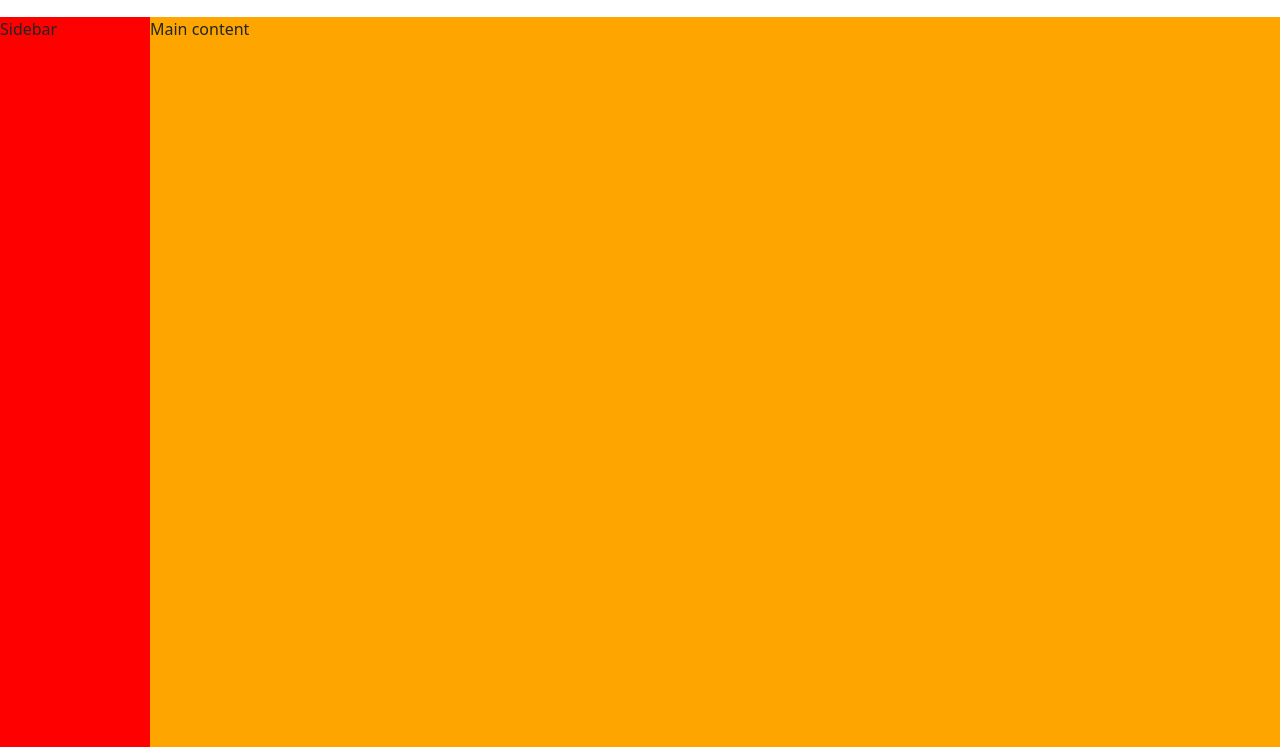
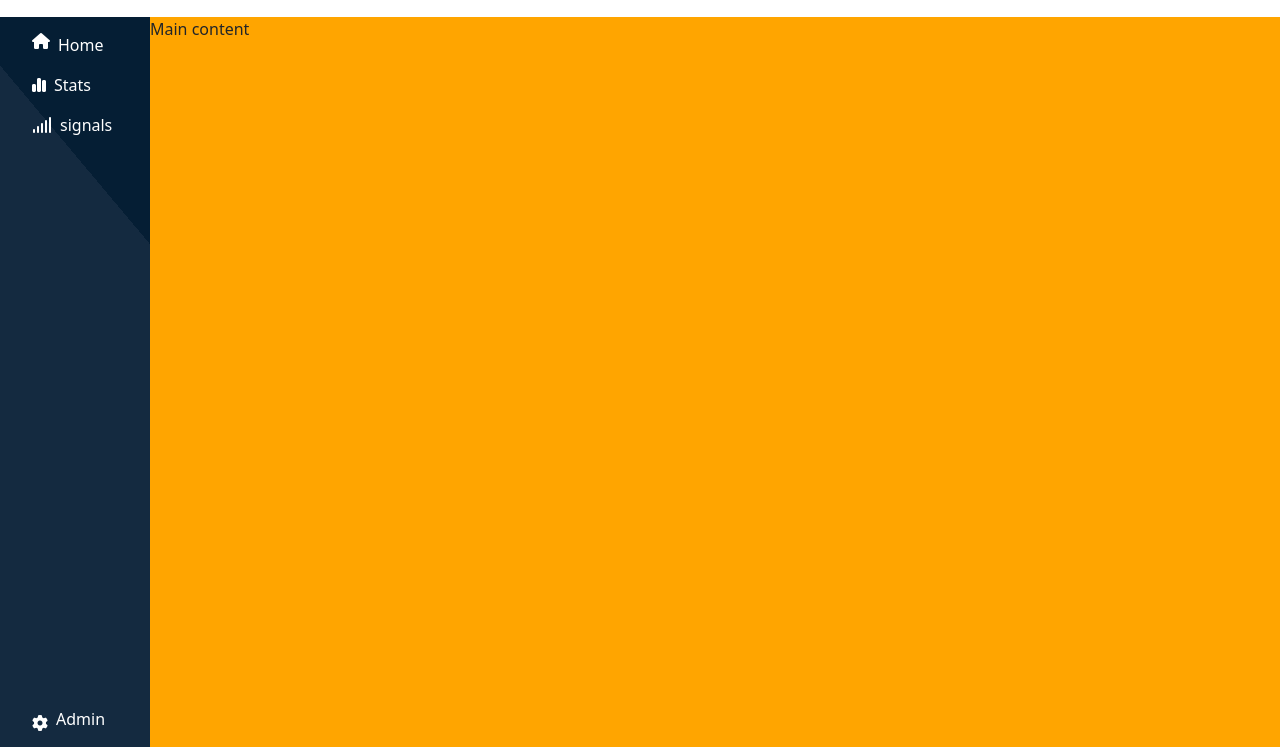
Before and after one commit to MattiaBologna/html-css-bootstrap-dashboard, a plain HTML site: page index.html in a window 1280 px wide. Shown: the part 53-800 px from the top of the page. Drawn offline with nearby package versions, Linux system fonts and the light colour scheme.

Commit message:
Add: sidebar layout basic content responsive

```diff
--- a/css/style.css
+++ b/css/style.css
@@ -1,6 +1,10 @@
 /************************
-    LAYOUT
+    RESET
 ************************/
+
+:root {
+
+}
 
 ul, ol, menu {
     list-style: none;
@@ -8,6 +12,11 @@ ul, ol, menu {
 
 img {
     max-width: 100%;
+}
+
+a {
+    color: currentColor;
+    text-decoration: none;
 }
 
 /************************
@@ -38,7 +47,14 @@ img {
 
 .sidebar {
     width: 70px;
+    background: rgb(20,42,64);
+    background: linear-gradient(50deg, rgba(20,42,64,1) 75%, rgba(5,30,52,1) 75%);
 }
+
+.sidebar_links {
+    height: 100%;
+}
+
 
 
 
@@ -74,9 +90,9 @@ img {
     background-color: blue;
 } */
 
-.debug .sidebar {
+/* .debug .sidebar {
     background-color: red;
-}
+} */
 
 .debug .main_content {
     background-color: orange;
--- a/index.html
+++ b/index.html
@@ -8,8 +8,8 @@
     <title>Bootstrap Dashboard</title>
 
     <script src="https://kit.fontawesome.com/30a5d231e3.js" crossorigin="anonymous"></script>
+    <link href="https://cdn.jsdelivr.net/npm/bootstrap@5.3.3/dist/css/bootstrap.min.css" rel="stylesheet" integrity="sha384-QWTKZyjpPEjISv5WaRU9OFeRpok6YctnYmDr5pNlyT2bRjXh0JMhjY6hW+ALEwIH" crossorigin="anonymous">
     <link rel="stylesheet" href="./css/style.css">
-    <link href="https://cdn.jsdelivr.net/npm/bootstrap@5.3.3/dist/css/bootstrap.min.css" rel="stylesheet" integrity="sha384-QWTKZyjpPEjISv5WaRU9OFeRpok6YctnYmDr5pNlyT2bRjXh0JMhjY6hW+ALEwIH" crossorigin="anonymous">
   </head>
 
   <body class="debug">
@@ -53,7 +53,24 @@
             <!-- SIDEBAR -->
 
             <div class="sidebar">
-                Sidebar
+                <ul class="sidebar_links d-flex flex-column py-3 text-white gap-3">
+                    <li class="sidebar_link d-flex gap-2 text-start">
+                        <i class="fa-solid fa-house"></i>
+                        <a class="d-none d-lg-block" href="#">Home</a>
+                    </li>
+                    <li class="sidebar_link d-flex gap-2 align-items-center">
+                        <i class="fa-solid fa-chart-simple"></i>
+                        <a class="d-none d-lg-block" href="#">Stats</a>
+                    </li>
+                    <li class="sidebar_link d-flex gap-2 align-items-center">
+                        <i class="fa-solid fa-signal"></i>
+                        <a class="d-none d-lg-block" href="#">signals</a>
+                    </li>
+                    <li class="sidebar_link d-flex gap-2 align-items-end flex-grow-1">
+                        <i class="fa-solid fa-gear"></i>
+                        <a class="d-none d-lg-block" href="#">Admin</a>
+                    </li>
+                </ul>
             </div>
 
             <div class="main_content flex-grow-1">
```
